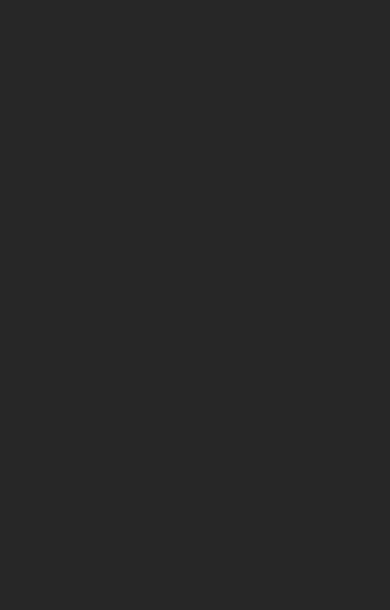
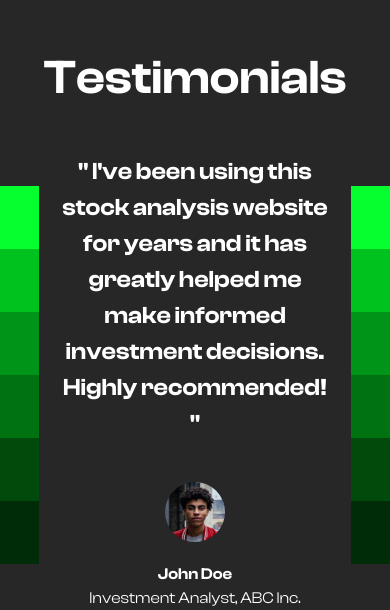
Before and after one commit to LeonardoMateo1/CrookedLion, a Next.js app: page / in a window 390 px wide. Shown: the part 5194-5804 px from the top of the page. Before the commit the page ends 4916 px from the top, so only its background shows below. Built offline with nearby package versions, Linux system fonts and the light colour scheme.

Commit message:
Testimonials responsiveness

```diff
--- a/app/page.tsx
+++ b/app/page.tsx
@@ -8,8 +8,8 @@
       <Hero/>
       <Empower/>
       <Blog/>
-      {/* <Testimonials/>
-      <GetStarted/>
+      <Testimonials/>
+      {/* <GetStarted/>
       <Footer/> */}
     </main>
   )
--- a/components/Testimonials.tsx
+++ b/components/Testimonials.tsx
@@ -4,8 +4,8 @@
     return (
         <div className="w-full new flex">
             <div className="h-full w-full max-width items-center flex flex-col">
-                <h2 className="home_h mb-20">Testimonials</h2>
-                <p className="font-semibold text-2xl text-center w-[750px] mb-10">
+                <h2 className="home_h mb-10 sm:mb-20">Testimonials</h2>
+                <p className="font-semibold text-2xl text-center w-[70%] lg:w-[750px] mb-10">
                 " I've been using this stock analysis website for years
                 and it has greatly helped me make informed investment decisions.
                 Highly recommended! "
@@ -19,20 +19,20 @@
                 <p>Investment Analyst, ABC Inc.</p>
             </div>
             <div className="flex flex-col-reverse items-end w-full absolute mt-[9rem] -z-10">
-            <div className="h-[63px] w-[48%] bg-colm"/>
-            <div className="h-[63px] w-[43%] bg-colm2"/>
-            <div className="h-[63px] w-[38%] bg-colm3"/>
-            <div className="h-[63px] w-[33%] bg-colm4"/>
-            <div className="h-[63px] w-[28%] bg-colm5"/>
-            <div className="h-[63px] w-[23%] bg-colm6"/>
+            <div className="h-[63px] w-[10%] xl:w-[48%] bg-colm"/>
+            <div className="h-[63px] w-[10%] xl:w-[43%] bg-colm2"/>
+            <div className="h-[63px] w-[10%] xl:w-[38%] bg-colm3"/>
+            <div className="h-[63px] w-[10%] xl:w-[33%] bg-colm4"/>
+            <div className="h-[63px] w-[10%] xl:w-[28%] bg-colm5"/>
+            <div className="h-[63px] w-[10%] xl:w-[23%] bg-colm6"/>
             </div>
             <div className="flex flex-col-reverse items-start w-full absolute mt-[9rem] -z-10">
-            <div className="h-[63px] w-[48%] bg-colm"/>
-            <div className="h-[63px] w-[43%] bg-colm2"/>
-            <div className="h-[63px] w-[38%] bg-colm3"/>
-            <div className="h-[63px] w-[33%] bg-colm4"/>
-            <div className="h-[63px] w-[28%] bg-colm5"/>
-            <div className="h-[63px] w-[23%] bg-colm6"/>
+            <div className="h-[63px] w-[10%] xl:w-[48%] bg-colm"/>
+            <div className="h-[63px] w-[10%] xl:w-[43%] bg-colm2"/>
+            <div className="h-[63px] w-[10%] xl:w-[38%] bg-colm3"/>
+            <div className="h-[63px] w-[10%] xl:w-[33%] bg-colm4"/>
+            <div className="h-[63px] w-[10%] xl:w-[28%] bg-colm5"/>
+            <div className="h-[63px] w-[10%] xl:w-[23%] bg-colm6"/>
             </div>
         </div>
     )
```
